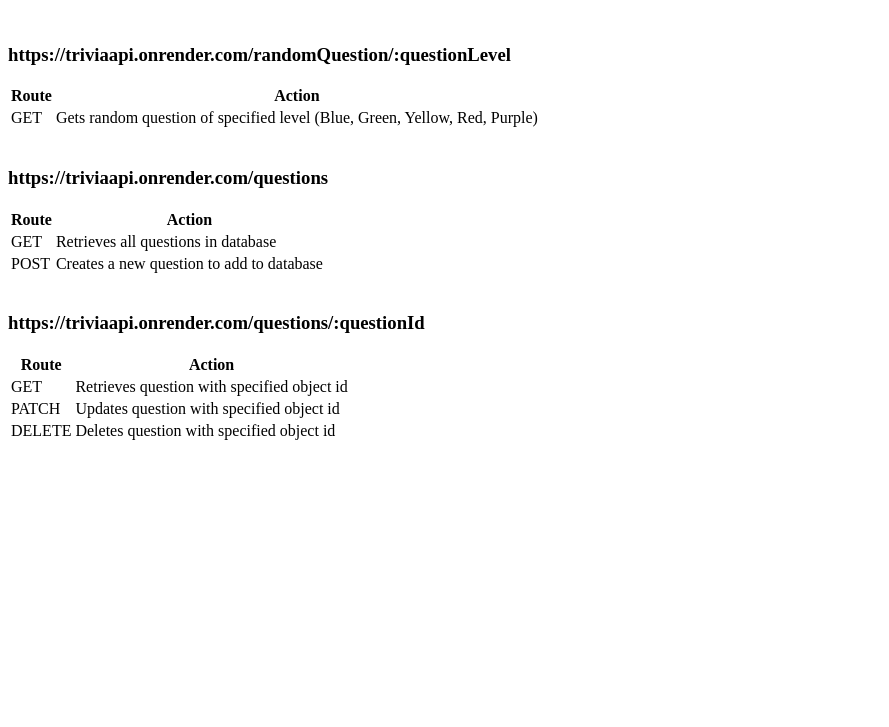
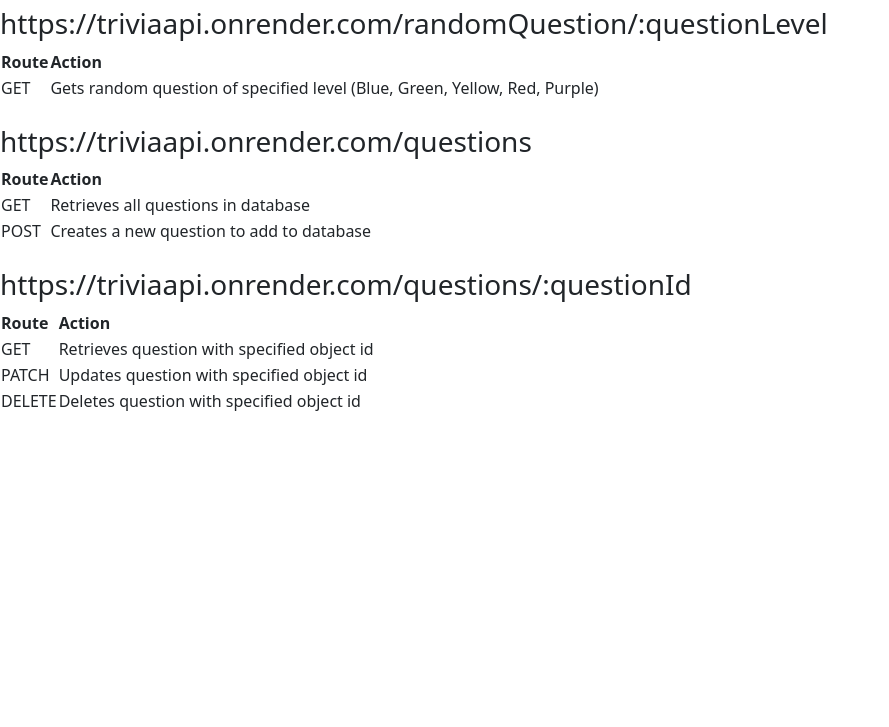
Before and after one commit to philipjlin/TriviaAPI, a website: page views/index.html in a window 1280 px wide. Shown: the part 73-800 px from the top of the page, without its empty margins (0-889 px from the left). Drawn offline with nearby package versions, Linux system fonts and the light colour scheme.

Commit message:
Spacing change in index.html

```diff
--- a/views/index.html
+++ b/views/index.html
@@ -2,6 +2,17 @@
 <html lang="en" dir="ltr">
   <head>
     <meta charset="utf-8">
+
+    <!-- Bootstrap JavaScript and JQuery -->
+    <script src="https://cdn.jsdelivr.net/npm/bootstrap@5.2.0/dist/js/bootstrap.bundle.min.js" integrity="sha384-A3rJD856KowSb7dwlZdYEkO39Gagi7vIsF0jrRAoQmDKKtQBHUuLZ9AsSv4jD4Xa" crossorigin="anonymous"></script>
+
+    <!-- CSS Stylesheets -->
+    <link href="https://cdn.jsdelivr.net/npm/bootstrap@5.2.0/dist/css/bootstrap.min.css" rel="stylesheet" integrity="sha384-gH2yIJqKdNHPEq0n4Mqa/HGKIhSkIHeL5AyhkYV8i59U5AR6csBvApHHNl/vI1Bx" crossorigin="anonymous">
+    <link rel="stylesheet" href="css/styles.css">
+
+    <!-- Google Fonts -->
+    <link href="https://fonts.googleapis.com/css2?family=Acme&family=Oleo+Script&display=swap" rel="stylesheet">
+
     <title> Trivia API </title>
   </head>
 
```
